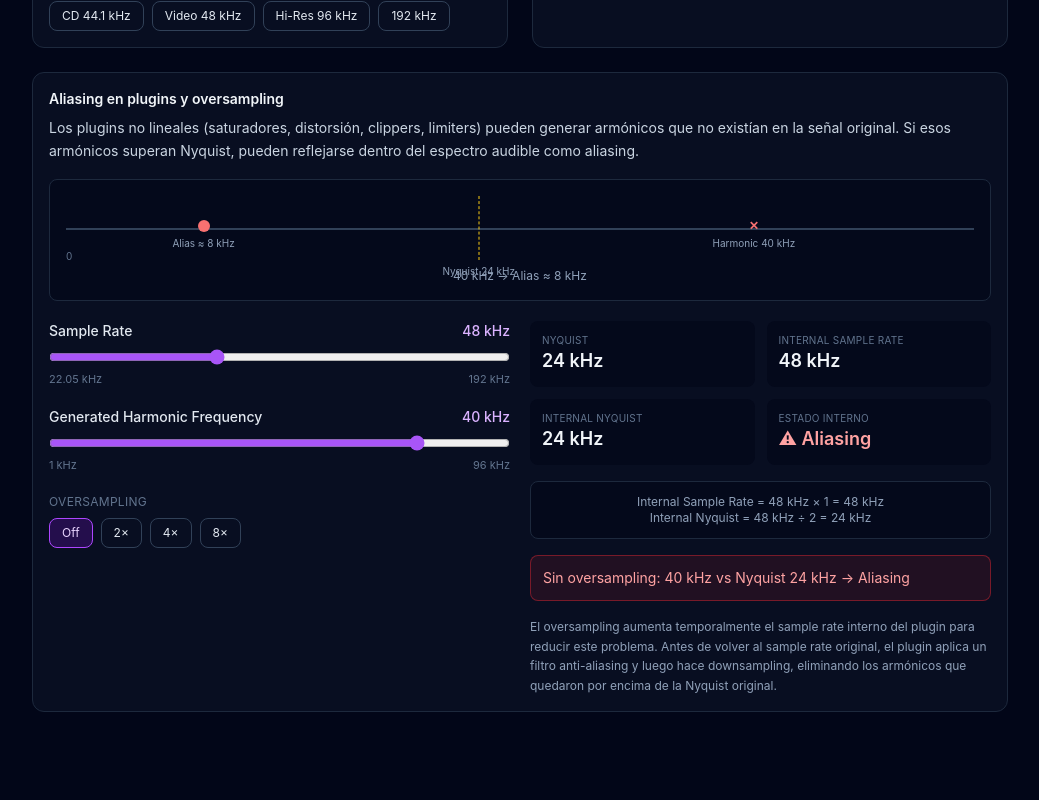
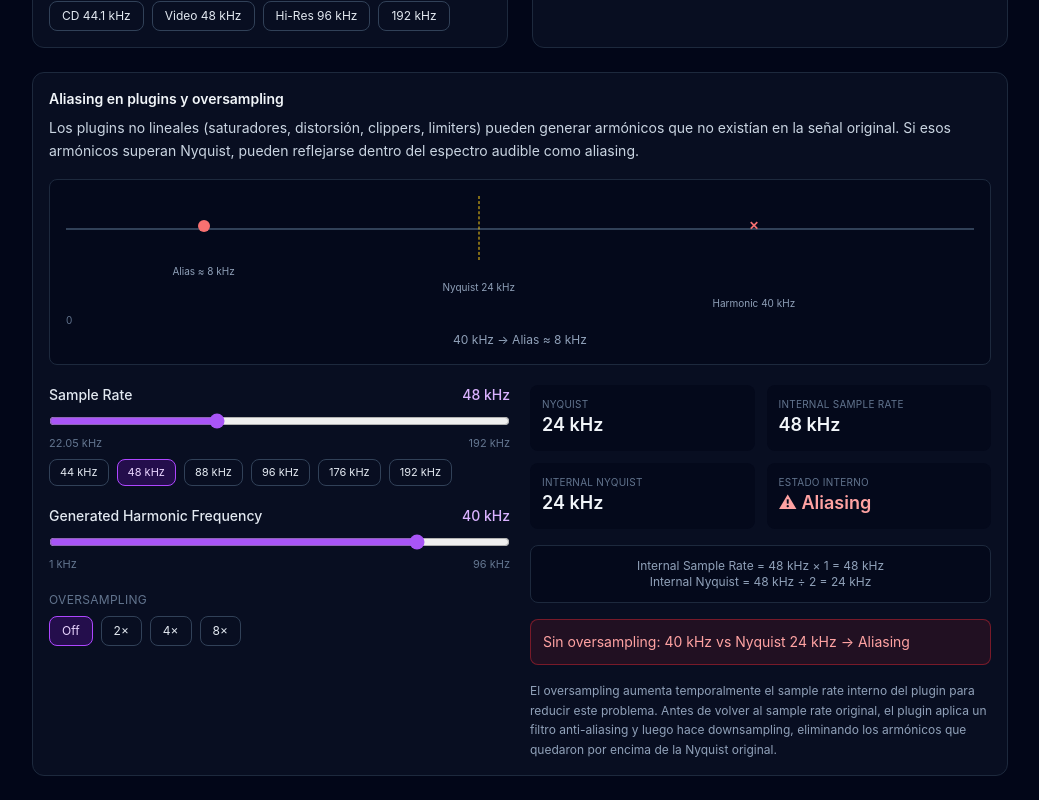
Before and after one commit to afssx/digital-audio-lab, a React (Vite) app: page / in a window 1280 px wide. Shown: the part 1072-1872 px from the top of the page, without its empty margins (120-1159 px from the left). Before the commit the page ends 1808 px from the top, so only its background shows below. Built offline with nearby package versions, Linux system fonts and the light colour scheme.

Commit message:
Add formatKHz function and update frequency displays in PluginAliasingDemo

```diff
--- a/src/components/SamplingRateDemo.tsx
+++ b/src/components/SamplingRateDemo.tsx
@@ -393,6 +393,13 @@ export default function SamplingRateDemo({ presentationMode }: { presentationMod
 }
 
 const OVERSAMPLING_FACTORS = [1, 2, 4, 8] as const
+const STANDARD_SAMPLE_RATES = [44100, 48000, 88200, 96000, 176400, 192000] as const
+
+/** Always shows whole kHz (or whole Hz below 1 kHz), matching how sample rates/harmonics are usually quoted. */
+function formatKHz(hz: number): string {
+  if (hz >= 1000) return `${Math.round(hz / 1000)} kHz`
+  return `${Math.round(hz)} Hz`
+}
 
 function PluginAliasingDemo() {
   const [sampleRate, setSampleRate] = useState(48000)
@@ -420,26 +427,27 @@ function PluginAliasingDemo() {
       </p>
 
       <div className="mt-4 rounded-lg border border-slate-800 bg-slate-950/60 p-4">
-        <div className="relative h-16">
+        <div className="relative h-32">
           <div className="absolute left-0 right-0 top-8 h-0.5 bg-slate-700" />
 
           {alias !== null && (
-            <Marker percent={toPercent(alias)} color="#f87171" label={`Alias ≈ ${formatFrequency(alias)}`} shape="circle" />
+            <Marker percent={toPercent(alias)} color="#f87171" label={`Alias ≈ ${formatKHz(alias)}`} shape="circle" labelRow={0} />
           )}
-          <Marker percent={toPercent(nyquist)} color="#facc15" label={`Nyquist ${formatFrequency(nyquist)}`} shape="line" />
+          <Marker percent={toPercent(nyquist)} color="#facc15" label={`Nyquist ${formatKHz(nyquist)}`} shape="line" labelRow={1} />
           <Marker
             percent={toPercent(harmonicFrequency)}
             color={harmonicAliases ? '#f87171' : '#4ade80'}
-            label={`Harmonic ${formatFrequency(harmonicFrequency)}`}
+            label={`Harmonic ${formatKHz(harmonicFrequency)}`}
             shape="cross"
+            labelRow={2}
           />
           <span className="absolute -bottom-1 left-0 text-[10px] text-slate-500">0</span>
         </div>
 
         <p className="mt-2 text-center text-xs text-slate-400">
           {harmonicAliases
-            ? `${formatFrequency(harmonicFrequency)} → Alias ≈ ${formatFrequency(alias ?? 0)}`
-            : `${formatFrequency(harmonicFrequency)} está dentro de Nyquist: no genera aliasing.`}
+            ? `${formatKHz(harmonicFrequency)} → Alias ≈ ${formatKHz(alias ?? 0)}`
+            : `${formatKHz(harmonicFrequency)} está dentro de Nyquist: no genera aliasing.`}
         </p>
       </div>
 
@@ -448,7 +456,7 @@ function PluginAliasingDemo() {
           <div>
             <label className="flex items-center justify-between text-sm font-medium text-slate-200">
               Sample Rate
-              <span className="text-purple-300">{formatFrequency(sampleRate)}</span>
+              <span className="text-purple-300">{formatKHz(sampleRate)}</span>
             </label>
             <input
               type="range"
@@ -463,12 +471,28 @@ function PluginAliasingDemo() {
               <span>22.05 kHz</span>
               <span>192 kHz</span>
             </div>
+            <div className="mt-2 flex flex-wrap gap-2">
+              {STANDARD_SAMPLE_RATES.map((rate) => (
+                <button
+                  key={rate}
+                  type="button"
+                  onClick={() => setSampleRate(rate)}
+                  className={`rounded-lg border px-2.5 py-1 text-[11px] ${
+                    sampleRate === rate
+                      ? 'border-purple-500 bg-purple-600/20 text-purple-200'
+                      : 'border-slate-700 text-slate-200 hover:border-purple-500'
+                  }`}
+                >
+                  {formatKHz(rate)}
+                </button>
+              ))}
+            </div>
           </div>
 
           <div>
             <label className="flex items-center justify-between text-sm font-medium text-slate-200">
               Generated Harmonic Frequency
-              <span className="text-purple-300">{formatFrequency(harmonicFrequency)}</span>
+              <span className="text-purple-300">{formatKHz(harmonicFrequency)}</span>
             </label>
             <input
               type="range"
@@ -508,9 +532,9 @@ function PluginAliasingDemo() {
 
         <div className="space-y-4">
           <div className="grid grid-cols-2 gap-3 text-sm">
-            <Stat label="Nyquist" value={formatFrequency(nyquist)} />
-            <Stat label="Internal Sample Rate" value={formatFrequency(internalSampleRate)} />
-            <Stat label="Internal Nyquist" value={formatFrequency(internalNyquist)} />
+            <Stat label="Nyquist" value={formatKHz(nyquist)} />
+            <Stat label="Internal Sample Rate" value={formatKHz(internalSampleRate)} />
+            <Stat label="Internal Nyquist" value={formatKHz(internalNyquist)} />
             <Stat
               label="Estado interno"
               value={representableInternally ? '✓ Representable' : '⚠ Aliasing'}
@@ -519,9 +543,9 @@ function PluginAliasingDemo() {
           </div>
 
           <div className="rounded-lg border border-slate-800 bg-slate-950/60 p-3 text-center text-xs text-slate-400">
-            Internal Sample Rate = {formatFrequency(sampleRate)} × {oversampling} = {formatFrequency(internalSampleRate)}
+            Internal Sample Rate = {formatKHz(sampleRate)} × {oversampling} = {formatKHz(internalSampleRate)}
             <br />
-            Internal Nyquist = {formatFrequency(internalSampleRate)} ÷ 2 = {formatFrequency(internalNyquist)}
+            Internal Nyquist = {formatKHz(internalSampleRate)} ÷ 2 = {formatKHz(internalNyquist)}
           </div>
 
           <div
@@ -532,11 +556,11 @@ function PluginAliasingDemo() {
             }`}
           >
             {oversampling === 1 ? (
-              <>Sin oversampling: {formatFrequency(harmonicFrequency)} vs Nyquist {formatFrequency(nyquist)} → {harmonicAliases ? 'Aliasing' : 'Representable'}</>
+              <>Sin oversampling: {formatKHz(harmonicFrequency)} vs Nyquist {formatKHz(nyquist)} → {harmonicAliases ? 'Aliasing' : 'Representable'}</>
             ) : (
               <>
-                Con {oversampling}× oversampling: {formatFrequency(harmonicFrequency)} vs Internal Nyquist{' '}
-                {formatFrequency(internalNyquist)} → {representableInternally ? 'Representable' : 'Aliasing'}
+                Con {oversampling}× oversampling: {formatKHz(harmonicFrequency)} vs Internal Nyquist{' '}
+                {formatKHz(internalNyquist)} → {representableInternally ? 'Representable' : 'Aliasing'}
               </>
             )}
           </div>
@@ -557,11 +581,13 @@ function Marker({
   color,
   label,
   shape,
+  labelRow,
 }: {
   percent: number
   color: string
   label: string
   shape: 'circle' | 'cross' | 'line'
+  labelRow: number
 }) {
   return (
     <div className="absolute top-0" style={{ left: `${percent}%`, transform: 'translateX(-50%)' }}>
@@ -574,9 +600,10 @@ function Marker({
           ✕
         </div>
       )}
+      {/* Each marker's label sits on its own row below the axis, so nearby frequencies never overlap. */}
       <span
-        className="absolute top-full mt-1 whitespace-nowrap text-[10px] text-slate-400"
-        style={{ left: '50%', transform: 'translateX(-50%)' }}
+        className="absolute whitespace-nowrap text-[10px] text-slate-400"
+        style={{ left: '50%', transform: 'translateX(-50%)', top: `${68 + labelRow * 16}px` }}
       >
         {label}
       </span>
```
